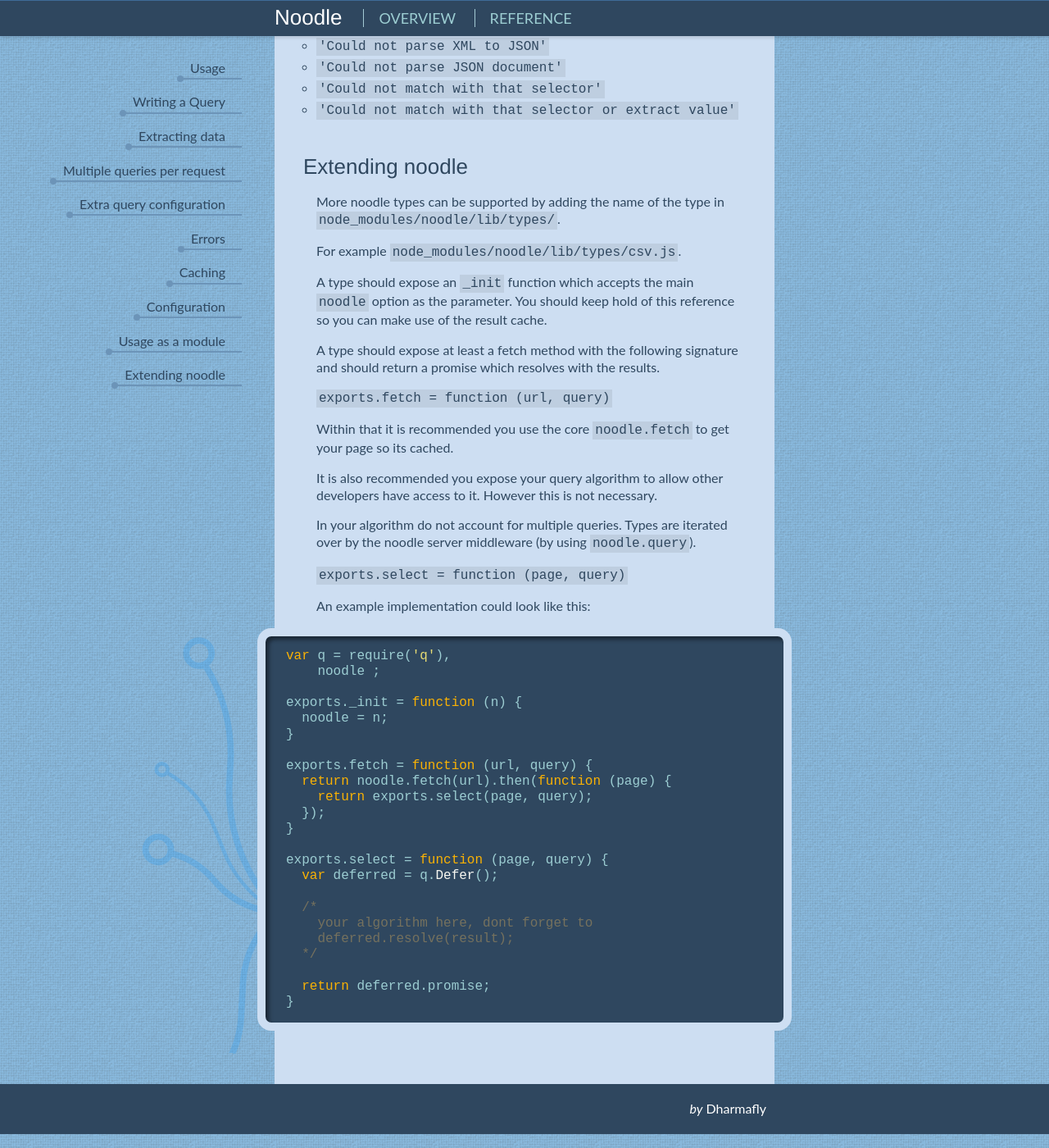
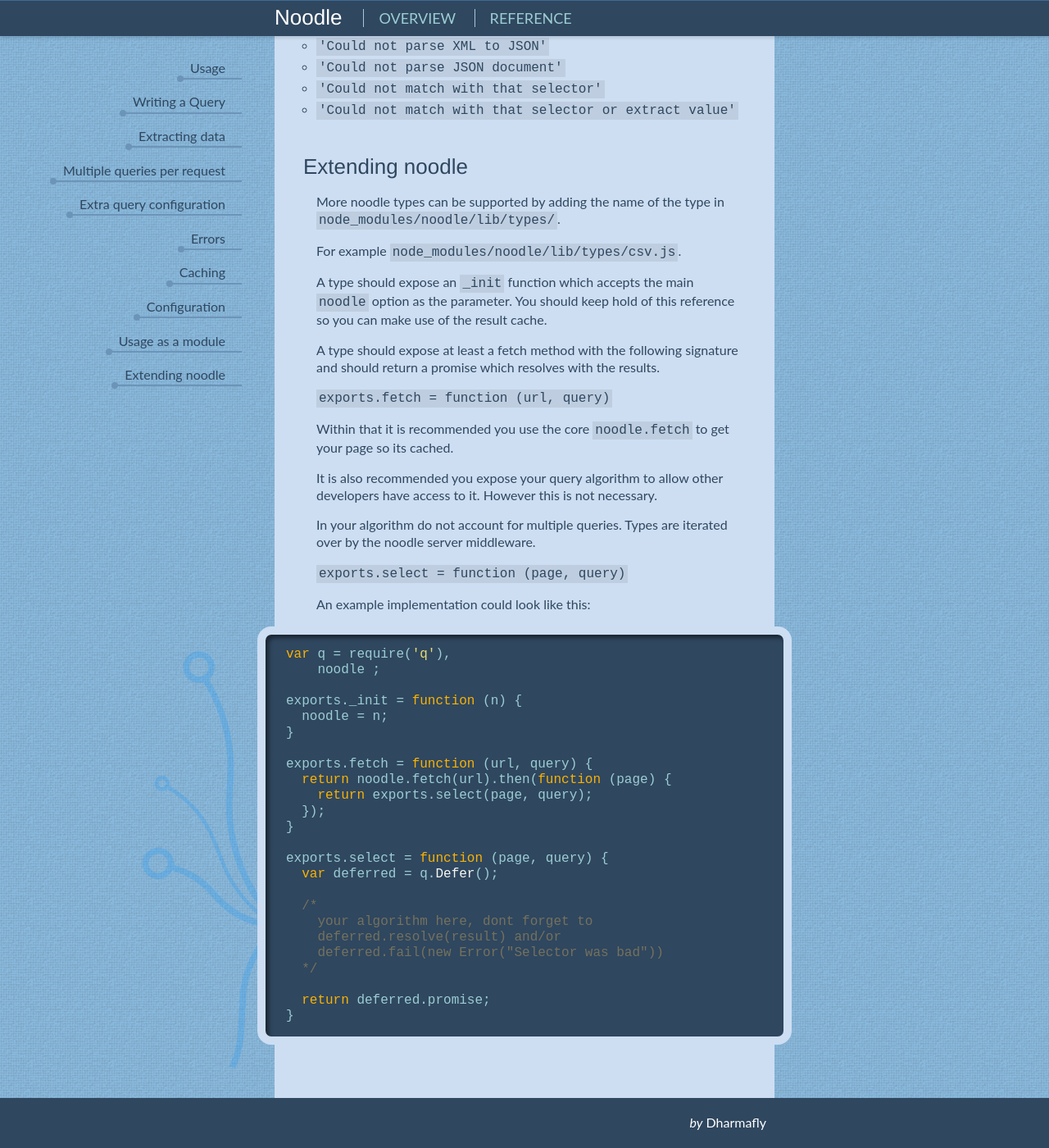
Before and after one commit to dharmafly/noodle, a Jekyll site: the page built from reference/index.html, in a window 1280 px wide and 1400 px high, scrolled down 10660 px. Shown: the whole window at 82% size. Built offline with Jekyll 4.4.1, drawn with Linux system fonts in a browser that asks for light colours; nearby versions of some CDN libraries; Markdown is read by kramdown in place of the engine named in the settings.

Commit message:
Update project documentation

```diff
--- a/_posts/2012-01-01-extending-noodle.md
+++ b/_posts/2012-01-01-extending-noodle.md
@@ -24,7 +24,7 @@
 have access to it. However this is not necessary.
 
 In your algorithm do not account for multiple queries. Types are iterated over
-by the noodle server middleware (by using `noodle.query`).
+by the noodle server middleware.
 
 `exports.select = function (page, query)`
 
@@ -48,7 +48,8 @@
 
       /*
         your algorithm here, dont forget to
-        deferred.resolve(result);
+        deferred.resolve(result) and/or
+        deferred.fail(new Error("Selector was bad"))
       */
 
       return deferred.promise;
```
